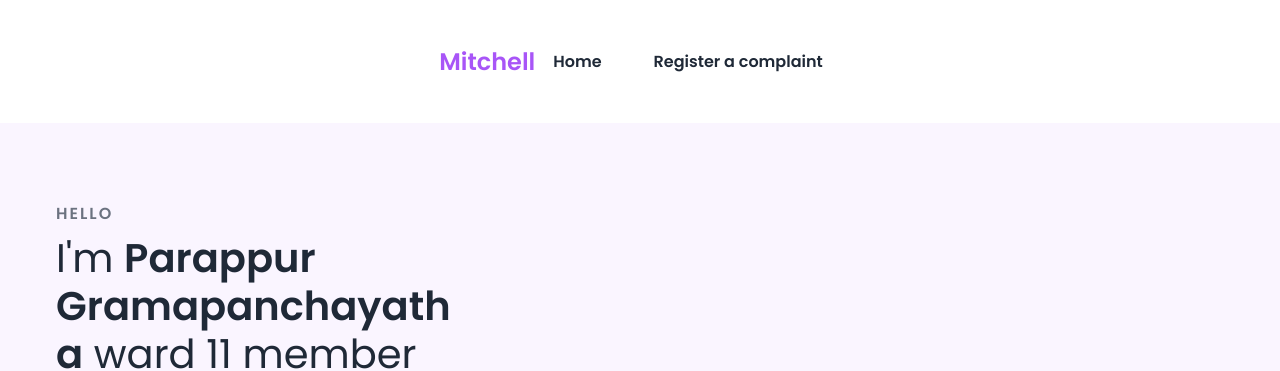
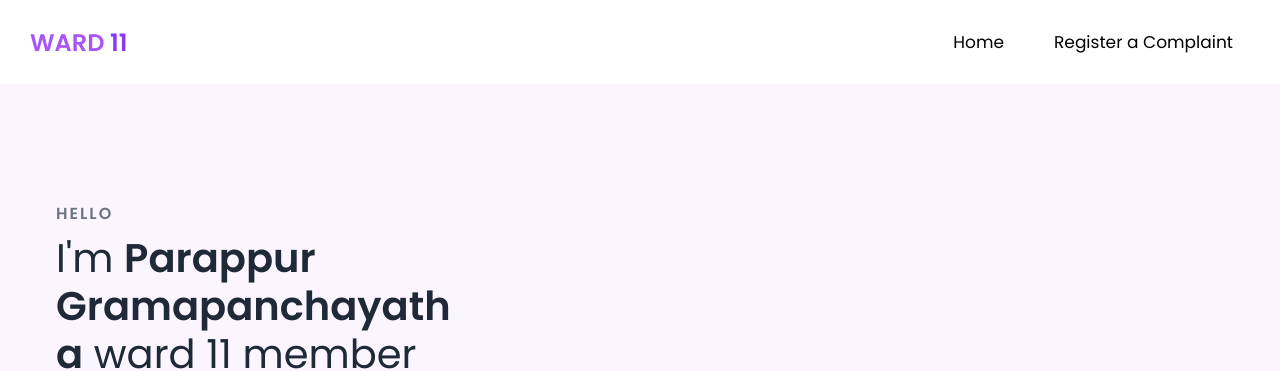
Before and after one commit to profwebin/kabeersir, a plain HTML site: page index.html in a window 1280 px wide. Shown: the top 371 px of the page. Drawn offline with nearby package versions, Linux system fonts and the light colour scheme.

Commit message:
Update index.html

```diff
--- a/index.html
+++ b/index.html
@@ -12,19 +12,19 @@
     <title>Web Design Mastery | Responsive Portfolio</title>
   </head>
   <body>
-    <nav>
-      <div class="nav__content">
-        <div class="logo"><a href="#">Mitchell</a></div>
-        <label for="check" class="checkbox">
-          <i class="ri-menu-line"></i>
-        </label>
-        <input type="checkbox" name="check" id="check" />
-        <ul>
-          <li><a href="#">Home</a></li>
-          <li><a href="#">Register a complaint</a></li>
-        </ul>
-      </div>
-    </nav>
+    <header class="header">
+        <nav>
+          <div class="logo">
+            <a href="#">WARD<span> 11</span></a>
+          </div>
+          <input type="checkbox" id="menu-toggle">
+          <label for="menu-toggle" class="menu-icon">&#9776;</label>
+          <ul class="menu">
+            <li><a href="#">Home</a></li>
+            <li><a href="#">Register a Complaint </a></li>
+          </ul>
+        </nav>
+      </header>
     <section class="section">
       <div class="section__container">
         <div class="content">
```
